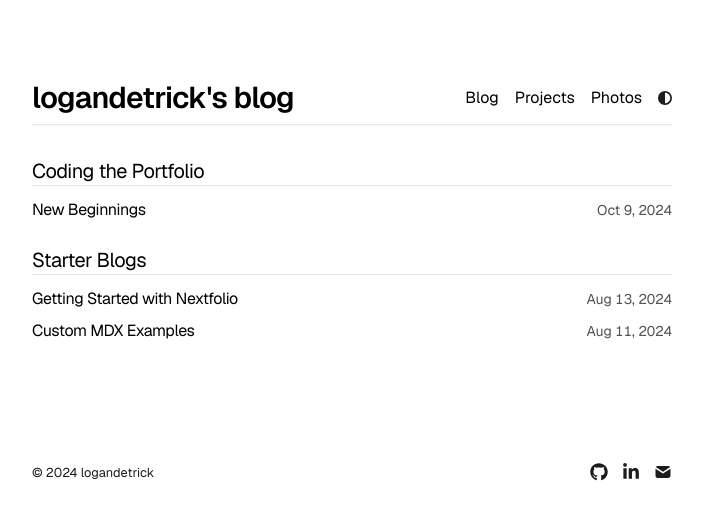
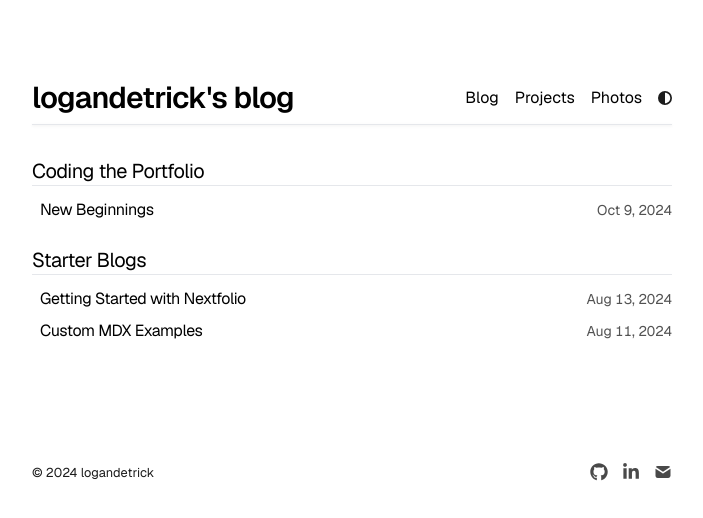
Before and after one commit to lodetrick/portfolio, a Next.js app: page /blog in a window 1280 px wide. Shown: the top 518 px of the page, without its empty margins (288-991 px from the left). Built offline with nearby package versions, Linux system fonts and the light colour scheme.

Commit message:
Added Minor Hover Effects

```diff
--- a/app/blog/page.tsx
+++ b/app/blog/page.tsx
@@ -38,7 +38,7 @@ function Blogs({group, title}) {
           .map((post) => (
             <Link
               key={post.slug}
-              className="flex flex-col space-y-1 mb-2 transition-opacity duration-200 hover:opacity-80"
+              className="flex flex-col space-y-1 mb-2 pl-2 transition-opacity duration-200 hover:opacity-80"
               href={`/blog/${post.slug}`}
             >
               <div className="w-full flex flex-col sm:flex-row justify-between items-start sm:items-center space-y-1 sm:space-y-0 sm:space-x-2">
--- a/app/components/footer.tsx
+++ b/app/components/footer.tsx
@@ -15,7 +15,7 @@ const YEAR = new Date().getFullYear();
 
 function SocialLink({ href, icon: Icon }) {
   return (
-    <a href={href} target="_blank" rel="noopener noreferrer">
+    <a href={href} target="_blank" rel="noopener noreferrer" className="opacity-80 hover:opacity-100">
       <Icon />
     </a>
   );
--- a/app/components/nav.tsx
+++ b/app/components/nav.tsx
@@ -36,7 +36,7 @@ export function Navbar() {
             <Link
               key={path}
               href={path}
-              className="transition-all hover:text-neutral-800 dark:hover:text-neutral-200 hover:-translate-y-1 flex align-middle relative"
+              className="transition-all hover:text-neutral-800 dark:hover:text-neutral-200 hover:translate-y-0.5 flex align-middle relative"
             >
               {name}
             </Link>
```
